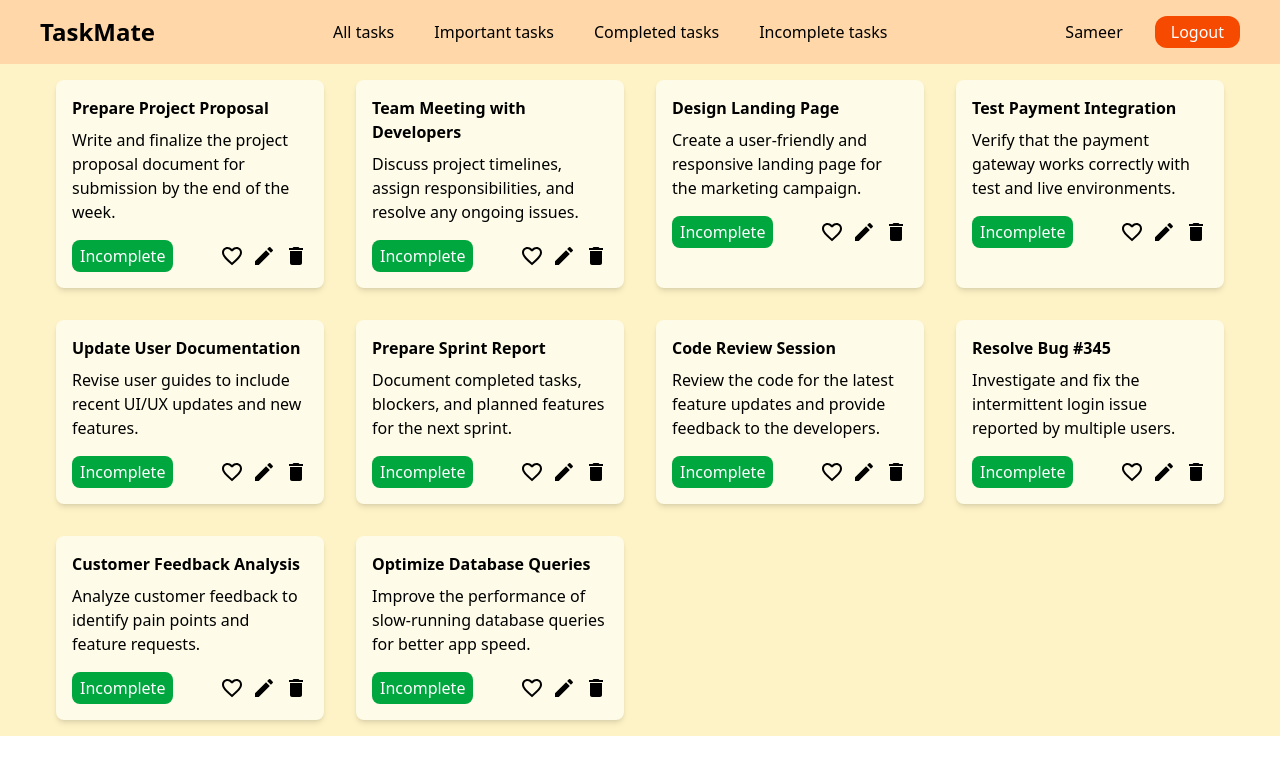
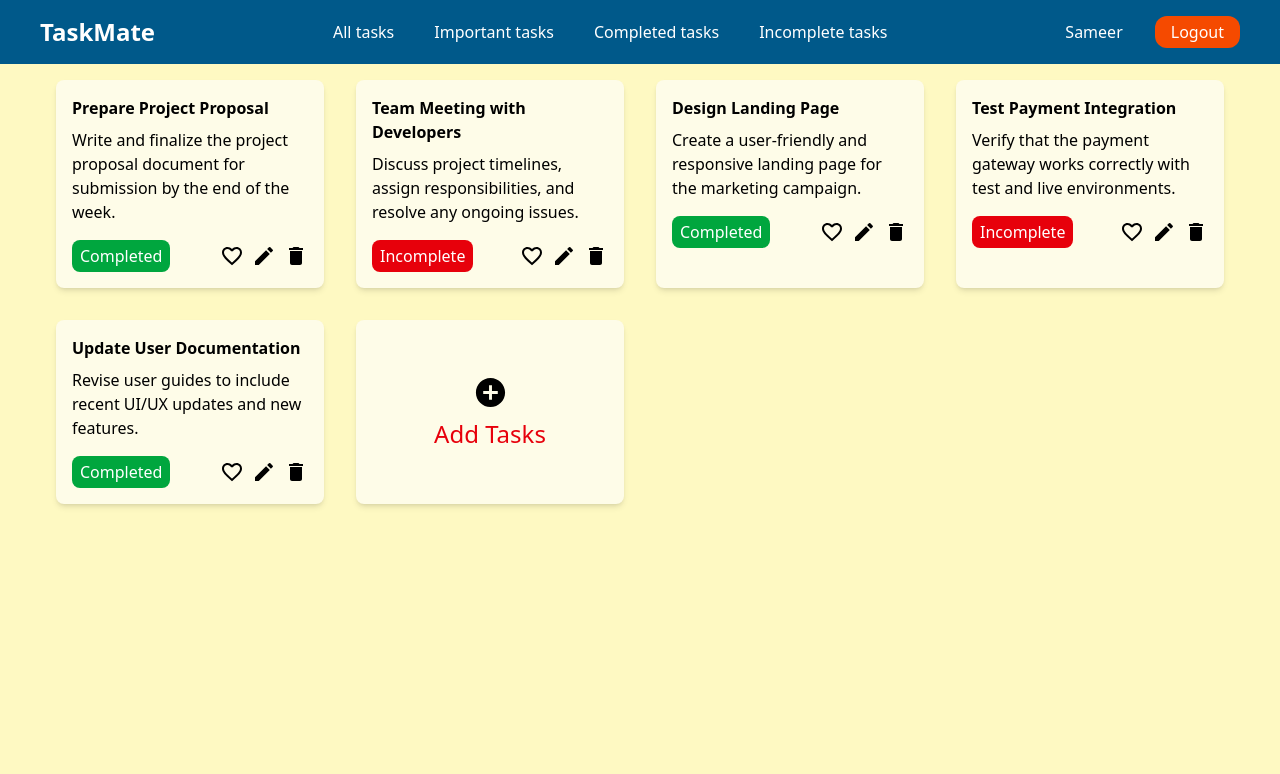
Before and after one commit to shravastee-thakur/TaskMate, a React (Vite) app in the folder Frontend/: page /tasks in a window 1280 px wide. Shown: the top 774 px of the page. Built offline with nearby package versions, Linux system fonts and the light colour scheme.

Commit message:
Frontend Completed

```diff
--- a/Frontend/src/App.jsx
+++ b/Frontend/src/App.jsx
@@ -9,7 +9,7 @@ import IncompleteTasks from "./Pages/IncompleteTasks";
 
 function App() {
   return (
-    <div className="h-screen">
+    <div className="h-screen relative">
       <BrowserRouter>
         <Routes>
           <Route path="/" element={<Home />} />
--- a/Frontend/src/Components/Card.jsx
+++ b/Frontend/src/Components/Card.jsx
@@ -1,62 +1,45 @@
-import React from "react";
+import React, { useState } from "react";
 import FavoriteBorderIcon from "@mui/icons-material/FavoriteBorder";
-import FavoriteIcon from "@mui/icons-material/Favorite";
+// import FavoriteIcon from "@mui/icons-material/Favorite";
 import EditIcon from "@mui/icons-material/Edit";
 import DeleteIcon from "@mui/icons-material/Delete";
+import AddCircleIcon from "@mui/icons-material/AddCircle";
 
-const Card = () => {
+const Card = ({ Tasks, input, setInput }) => {
   const tasks = [
     {
       title: "Prepare Project Proposal",
       description:
         "Write and finalize the project proposal document for submission by the end of the week.",
+      status: "Completed",
     },
     {
       title: "Team Meeting with Developers",
       description:
         "Discuss project timelines, assign responsibilities, and resolve any ongoing issues.",
+      status: "Incomplete",
     },
     {
       title: "Design Landing Page",
       description:
         "Create a user-friendly and responsive landing page for the marketing campaign.",
+      status: "Completed",
     },
     {
       title: "Test Payment Integration",
       description:
         "Verify that the payment gateway works correctly with test and live environments.",
+      status: "Incomplete",
     },
     {
       title: "Update User Documentation",
       description:
         "Revise user guides to include recent UI/UX updates and new features.",
-    },
-    {
-      title: "Prepare Sprint Report",
-      description:
-        "Document completed tasks, blockers, and planned features for the next sprint.",
-    },
-    {
-      title: "Code Review Session",
-      description:
-        "Review the code for the latest feature updates and provide feedback to the developers.",
-    },
-    {
-      title: "Resolve Bug #345",
-      description:
-        "Investigate and fix the intermittent login issue reported by multiple users.",
-    },
-    {
-      title: "Customer Feedback Analysis",
-      description:
-        "Analyze customer feedback to identify pain points and feature requests.",
-    },
-    {
-      title: "Optimize Database Queries",
-      description:
-        "Improve the performance of slow-running database queries for better app speed.",
+      status: "Completed",
     },
   ];
+
+  const [importantButton, setImportantButton] = useState("Incomplete");
 
   return (
     <div className="grid grid-cols-4 gap-8 p-4">
@@ -68,8 +51,14 @@ const Card = () => {
               <p>{task.description}</p>
               <div className="flex justify-between items-center mt-4">
                 <div>
-                  <button className="bg-green-600 text-white rounded-lg px-2 py-1">
-                    Incomplete
+                  <button
+                    className={`${
+                      task.status === "Completed"
+                        ? "bg-green-600"
+                        : "bg-red-600"
+                    } text-white rounded-lg px-2 py-1`}
+                  >
+                    {task.status}
                   </button>
                 </div>
 
@@ -83,6 +72,16 @@ const Card = () => {
             </div>
           );
         })}
+
+      {Tasks === "true" && (
+        <button
+          onClick={() => setInput(!input)}
+          className="flex flex-col justify-center items-center bg-yellow-50 p-4 rounded-lg shadow-md hover:scale-105 hover:cursor-pointer transition-all duration-300"
+        >
+          <AddCircleIcon fontSize="large" />
+          <h1 className="text-2xl pt-2 text-red-600">Add Tasks</h1>
+        </button>
+      )}
     </div>
   );
 };
--- /dev/null
+++ b/Frontend/src/Components/InputData.jsx
@@ -0,0 +1,41 @@
+import React from "react";
+import CloseIcon from "@mui/icons-material/Close";
+
+const InputData = ({ input, setInput }) => {
+  return (
+    <>
+      {/* <div className="fixed top-0 left-0 bg-white opacity-50 h-screen w-full"></div> */}
+      {input && (
+        <div className="fixed top-0 left-0 flex items-center justify-center h-screen w-full">
+          <div className="w-2/6 bg-amber-300 px-4 py-4 rounded-xl">
+            <button
+              onClick={() => setInput(!input)}
+              className="float-right cursor-pointer"
+            >
+              <CloseIcon />
+            </button>
+            <input
+              type="text"
+              placeholder="Enter Task Here"
+              className="bg-white p-2 mt-4 rounded-xl w-full outline-none"
+            />
+            <textarea
+              name="description"
+              cols="30"
+              rows="10"
+              className="bg-white p-2 rounded-xl w-full outline-none mt-4"
+              placeholder="Enter Description Here"
+            ></textarea>
+            <div className="text-center">
+              <button className="bg-orange-600 text-white rounded-xl font-semibold px-9 py-2 mt-2 cursor-pointer">
+                Submit
+              </button>
+            </div>
+          </div>
+        </div>
+      )}
+    </>
+  );
+};
+
+export default InputData;
--- a/Frontend/src/Components/TopBar.jsx
+++ b/Frontend/src/Components/TopBar.jsx
@@ -21,7 +21,7 @@ const TopBar = () => {
     },
   ];
   return (
-    <div className="flex justify-between px-10 py-4 bg-orange-200">
+    <div className="flex justify-between px-10 py-4 bg-sky-800 text-white">
       <div>
         <NavLink to={"/tasks"}>
           <h1 className="text-2xl font-bold">TaskMate</h1>
--- a/Frontend/src/Pages/CompletedTasks.jsx
+++ b/Frontend/src/Pages/CompletedTasks.jsx
@@ -1,11 +1,14 @@
 import React from "react";
 import TopBar from "../Components/TopBar";
+import Card from "../Components/Card";
 
 const CompletedTasks = () => {
   return (
-    <div>
+    <div className="bg-yellow-100 min-h-screen">
       <TopBar />
-      <h1>CompletedTasks</h1>
+      <div className="px-10">
+        <Card Tasks={"false"} />
+      </div>
     </div>
   );
 };
--- a/Frontend/src/Pages/ImportantTasks.jsx
+++ b/Frontend/src/Pages/ImportantTasks.jsx
@@ -1,11 +1,14 @@
 import React from "react";
 import TopBar from "../Components/TopBar";
+import Card from "../Components/Card";
 
 const ImportantTasks = () => {
   return (
-    <div>
+    <div className="bg-yellow-100 min-h-screen">
       <TopBar />
-      <h1>ImportantTasks</h1>
+      <div className="px-10">
+        <Card Tasks={"false"} />
+      </div>
     </div>
   );
 };
--- a/Frontend/src/Pages/IncompleteTasks.jsx
+++ b/Frontend/src/Pages/IncompleteTasks.jsx
@@ -1,11 +1,14 @@
 import React from "react";
 import TopBar from "../Components/TopBar";
+import Card from "../Components/Card";
 
 const IncompleteTasks = () => {
   return (
-    <div>
+    <div className="bg-yellow-100 min-h-screen">
       <TopBar />
-      <h1>IncompleteTasks</h1>
+      <div className="px-10">
+        <Card Tasks={"false"} />
+      </div>
     </div>
   );
 };
--- a/Frontend/src/Pages/Tasks.jsx
+++ b/Frontend/src/Pages/Tasks.jsx
@@ -1,16 +1,19 @@
-import React from "react";
+import React, { useState } from "react";
 import TopBar from "../Components/TopBar";
 import Card from "../Components/Card";
+import InputData from "../Components/InputData";
 
 const Tasks = () => {
+  const [input, setInput] = useState(false);
   return (
-    <div className="min h-screen">
-      <div className="bg-orange-200">
+    <div className="bg-yellow-100 min-h-screen">
+      <div>
         <TopBar />
       </div>
-      <div className="bg-amber-100 px-10">
-        <Card />
+      <div className="px-10">
+        <Card input={input} setInput={setInput} Tasks={"true"} />
       </div>
+      <InputData input={input} setInput={setInput} />
     </div>
   );
 };
```
